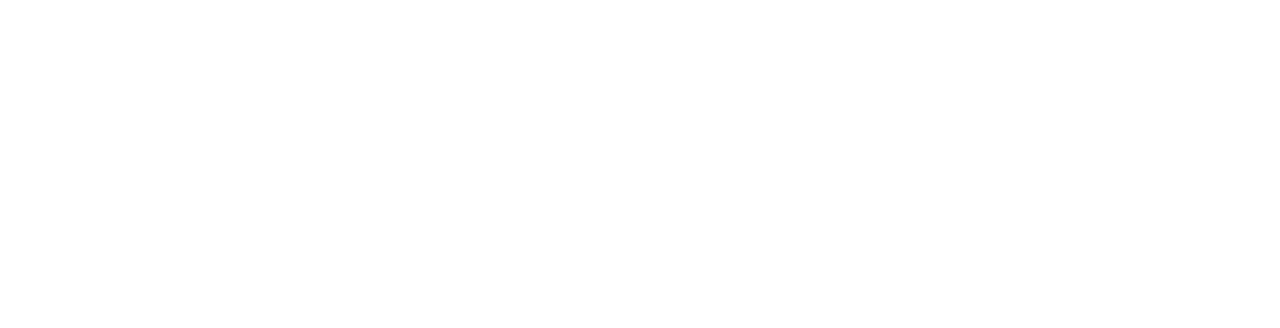
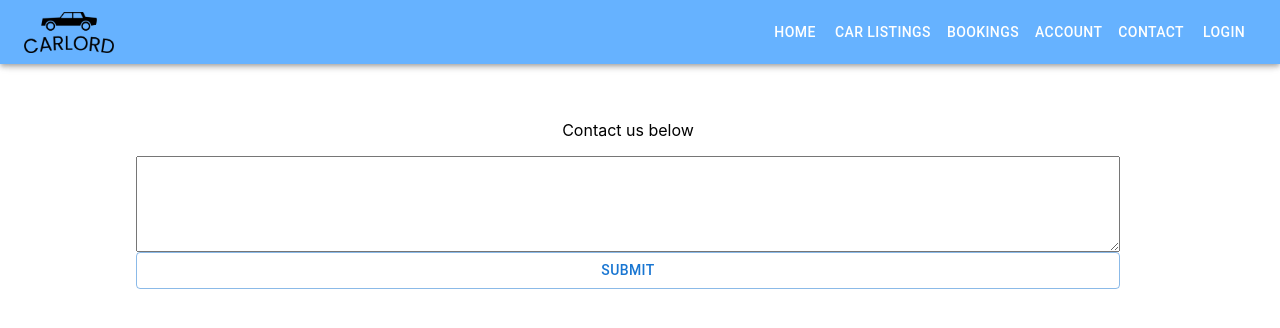
Before and after one commit to carlordgroup/frontend, a React (Create React App) app: page /contact in a window 1280 px wide. Before the commit this address had no page. Shown: the top 328 px of the page. Built offline with nearby package versions, Linux system fonts and the light colour scheme.

Commit message:
Create contact page

```diff
--- a/src/App.js
+++ b/src/App.js
@@ -5,6 +5,7 @@
 import Login from './Login/Login'
 import CreateAccount from './Login/CreateAccount'
 import ForgotPassword from './Login/ForgotPassword'
+import Contact from './Contact/Contact'
 import {
   BrowserRouter as Router,
   Routes,
@@ -33,6 +34,7 @@
             <Route path="/Account" element={<Account />}/>
             <Route path="/bookings" element={<Bookings />}/>
             <Route path="/login" element={<Login/>}/>
+            <Route path="/contact" element={<Contact/>}/>
             <Route path="/login/create" element={<CreateAccount/>}/>
             <Route path="/login/reset" element={<ForgotPassword/>}/>
             <Route path="/" element={<Home />}/>
--- /dev/null
+++ b/src/Contact/Contact.js
@@ -0,0 +1,27 @@
+import React from 'react'
+import HomeMenu from '../shared/HomeMenu';
+import Grid from '@mui/material/Grid';
+import Button from '@mui/material/Button';
+import './contact.css'
+
+const Contact = () => {
+  return (
+    <>
+    <HomeMenu/>
+    <Grid container spacing={3}>
+      <Grid xs={12}>
+        <p className='contact'>
+          Contact us below
+        </p>
+        <div className='contactTextBox'>
+          <textarea rows='6' cols='90'>
+          </textarea>
+          <Button variant="outlined">Submit</Button>
+        </div>
+      </Grid>
+    </Grid>
+    </>
+  )
+}
+
+export default Contact
--- /dev/null
+++ b/src/Contact/contact.css
@@ -0,0 +1,11 @@
+.contact{
+  text-align: center;
+  margin-top: 5em;
+}
+
+.contactTextBox{
+  display: flex;
+  justify-content: center;
+  flex-direction: column;
+  margin: 0 10em;
+}
```
